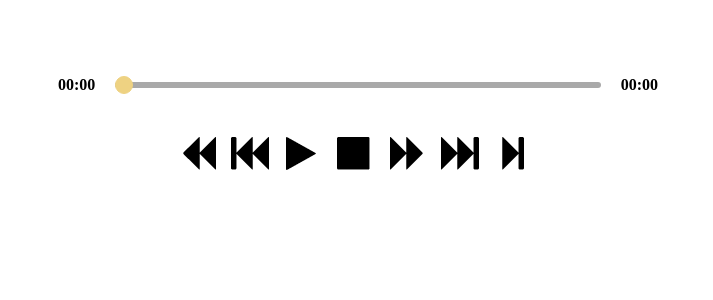
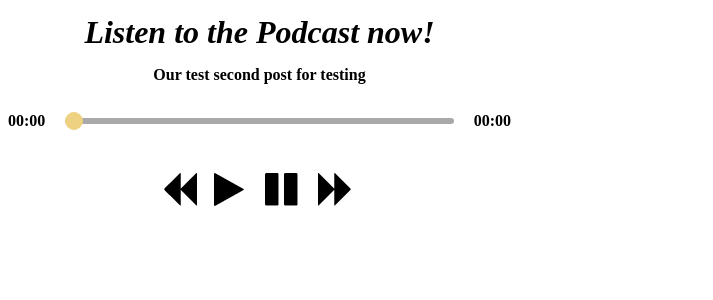
Before and after one commit to Santa0727/react-custom-audio-controller, a React (Create React App) app: page / in a window 1280 px wide. Shown: the top 300 px of the page, without its empty margins (0-713 px from the left). Built offline with nearby package versions, Linux system fonts and the light colour scheme.

Commit message:
feat: bare for ios

```diff
--- a/public/index.html
+++ b/public/index.html
@@ -1,6 +1,9 @@
 <!DOCTYPE html>
 <html lang="en">
   <body>
+    <audio id="custom_audio_item_1300" src="http://localhost/darnyelle/wp-content/uploads/2021/11/music.mp3"></audio>
+    <audio id="custom_audio_item_453" src=""></audio>
+    <audio id="custom_audio_item_565" src="https://mcdn.podbean.com/mf/web/2eph9z/MTOM_6_Stephynie_Malikb9dx1.mp3"></audio>
     <div id="custom-multi-audio-controller-app"></div>
   </body>
   <script>
--- a/src/App.js
+++ b/src/App.js
@@ -1,4 +1,4 @@
-import React, { useEffect, useState } from "react";
+import React, { useState } from "react";
 import CustomAudioControllerC2 from "./custom-audio-controller-2";
 
 const audios = window.posts_audios;
@@ -6,7 +6,6 @@ const audios = window.posts_audios;
 function App() {
   const [curIdx, setCurIdx] = useState(0);
   const [curItem, setCurItem] = useState(audios[0]);
-  const [audioState, setAudioState] = useState(false);
 
   const clickPrev = () => {
     const i = (curIdx + 1) % audios.length;
@@ -19,25 +18,7 @@ function App() {
     setCurItem(audios[i]);
   };
 
-  useEffect(() => {
-    try {
-      const audio = document.getElementById("custom-multi-audio");
-      if (audio && audio !== undefined) {
-        if (audio.duration > 0) audio.pause();
-        audio.onloadeddata = () => {
-          setAudioState(audio.networkState === 1 || audio.networkState === 2);
-        };
-        audio.load();
-        setAudioState(false);
-      } else {
-        setAudioState(false);
-      }
-    } catch (error) {
-      setAudioState(false);
-    }
-  }, [curItem]);
-
-  return <CustomAudioControllerC2 title={curItem?.title} audio_url={curItem?.audio_url} clickNext={clickNext} clickPrev={clickPrev} audioState={audioState} />;
+  return <CustomAudioControllerC2 title={curItem?.title} audioId={`custom_audio_item_${curItem.id}`} clickNext={clickNext} clickPrev={clickPrev} />;
 }
 
 export default App;
--- a/src/custom-audio-controller-2.jsx
+++ b/src/custom-audio-controller-2.jsx
@@ -1,4 +1,4 @@
-import React, { useEffect } from "react";
+import React, { useEffect, useState } from "react";
 import playPng from "./play.png";
 import pausePng from "./pause.png";
 import moveLeftPng from "./move-left.png";
@@ -60,8 +60,9 @@ const StatusBar = ({ curTime, duration, onTimeUpdate, audioState }) => {
   );
 };
 
-const CustomAudioControllerC2 = ({ title, audio_url, clickPrev, clickNext, audioState }) => {
-  const { curTime, duration, setPlaying, setClickedTime } = useAudioPlayer();
+const CustomAudioControllerC2 = ({ title, audioId, clickPrev, clickNext }) => {
+  const [audioState, setAudioState] = useState(false);
+  const { curTime, duration, setPlaying, setClickedTime } = useAudioPlayer(audioId);
 
   const playClick = () => {
     if (!audioState) {
@@ -86,29 +87,43 @@ const CustomAudioControllerC2 = ({ title, audio_url, clickPrev, clickNext, audio
   };
 
   useEffect(() => {
-    setPlaying(false);
-  }, [audio_url, setPlaying]);
+    const audio = document.getElementById(audioId);
+    try {
+      if (audio && audio !== undefined) {
+        if (audio.duration > 0) audio.pause();
+        audio.onloadeddata = () => {
+          setAudioState(audio.networkState === 1 || audio.networkState === 2);
+        };
+        audio.load();
+        setAudioState(false);
+      } else {
+        setAudioState(false);
+      }
+    } catch (error) {
+      setAudioState(false);
+    }
+
+    return () => {
+      if (audio && audio !== undefined && audio.duration > 0) audio.pause();
+    };
+  }, [audioId]);
 
   return (
     <div className="custom-multi-audio-controller">
-      <audio id="custom-multi-audio">
-        <source src={audio_url} />
-        Your browser does not support the <code>audio</code> element.
-      </audio>
       <h3 className="custom-audio-label">Listen to the Podcast now!</h3>
       <h3 className="custom-audio-title">{title}</h3>
       <StatusBar curTime={curTime} duration={duration} onTimeUpdate={(t) => updateTime(t)} audioState={audioState} />
       <div className="multi-controls">
-        <div className="multi-control-item" onClick={clickPrev.bind(this)}>
+        <div className="multi-control-item" onClickCapture={clickPrev.bind(this)}>
           <img src={moveLeftPng} alt="move-left" />
         </div>
-        <div className="multi-control-item" onClick={playClick.bind(this)}>
+        <div className="multi-control-item" onClickCapture={playClick.bind(this)}>
           <img src={playPng} alt="play" />
         </div>
-        <div className="multi-control-item" onClick={pauseClick.bind(this)}>
+        <div className="multi-control-item" onClickCapture={pauseClick.bind(this)}>
           <img src={pausePng} alt="pause" />
         </div>
-        <div className="multi-control-item" onClick={clickNext.bind(this)}>
+        <div className="multi-control-item" onClickCapture={clickNext.bind(this)}>
           <img src={moveRightPng} alt="move-right" />
         </div>
       </div>
--- a/src/custom-audio-controller.jsx
+++ b/src/custom-audio-controller.jsx
@@ -132,7 +132,7 @@ const CustomAudioController = () => {
 
   return (
     <div className="custom-audio-controller">
-      <audio id="custom-audio">
+      <audio id="custom-audio" autoPlay={true}>
         <source src={window.custom_audio_link} />
         Your browser does not support the <code>audio</code> element.
       </audio>
--- a/src/index.js
+++ b/src/index.js
@@ -1,12 +1,12 @@
 import React from "react";
 import ReactDOM from "react-dom";
-import "./App.css";
+import "./index.css";
+import App from "./App";
 import reportWebVitals from "./reportWebVitals";
-import CustomAudioController from "./custom-audio-controller";
 
 ReactDOM.render(
   <React.StrictMode>
-    <CustomAudioController />
+    <App />
   </React.StrictMode>,
   document.getElementById("custom-multi-audio-controller-app")
 );
--- a/src/use-audio-player.js
+++ b/src/use-audio-player.js
@@ -1,15 +1,16 @@
 import { useState, useEffect } from "react";
 
-function useAudioPlayer() {
+function useAudioPlayer(audioId) {
   const [duration, setDuration] = useState();
   const [curTime, setCurTime] = useState();
   const [playing, setPlaying] = useState(false);
   const [clickedTime, setClickedTime] = useState();
 
   useEffect(() => {
-    const audio = document.getElementById("custom-multi-audio");
+    const audio = document.getElementById(audioId);
 
     const setAudioData = () => {
+      setPlaying(false);
       setDuration(audio.duration);
       setCurTime(audio.currentTime);
     };
@@ -27,7 +28,7 @@ function useAudioPlayer() {
       audio.removeEventListener("loadeddata", setAudioData);
       audio.removeEventListener("timeupdate", setAudioTime);
     };
-  }, [duration, curTime, playing, clickedTime]);
+  }, [duration, curTime, playing, clickedTime, audioId]);
 
   return {
     curTime,
```
